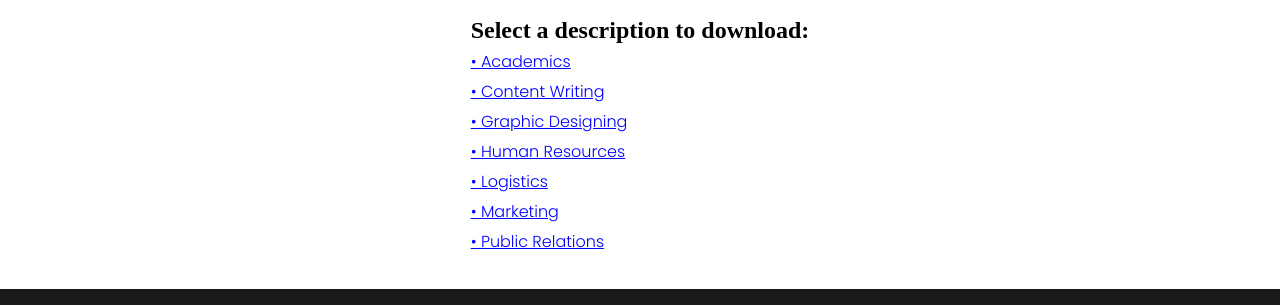
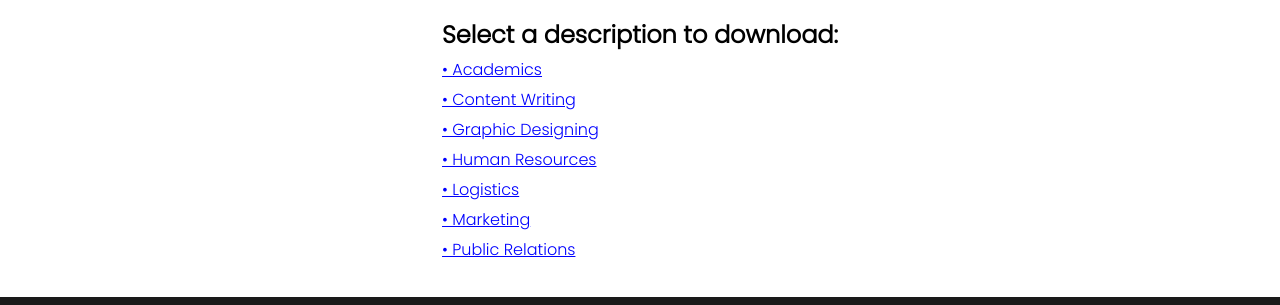
Before and after one commit to stem-mal/stem-mal, a plain HTML site: page jobs.html in a window 1280 px wide. Shown: the part 142-447 px from the top of the page. Drawn offline with Linux system fonts and the light colour scheme.

Commit message:
Update homepage.css

```diff
--- a/assets/css/homepage.css
+++ b/assets/css/homepage.css
@@ -523,6 +523,9 @@ h1 {
     font-weight: bold;
     text-align: left;
 }
+#job-downloads h2 {
+    font-family: 'Poppins', sans-serif;
+}
 @media (min-width: 797px) {
     #home-image img{
         width: 700px;
```
